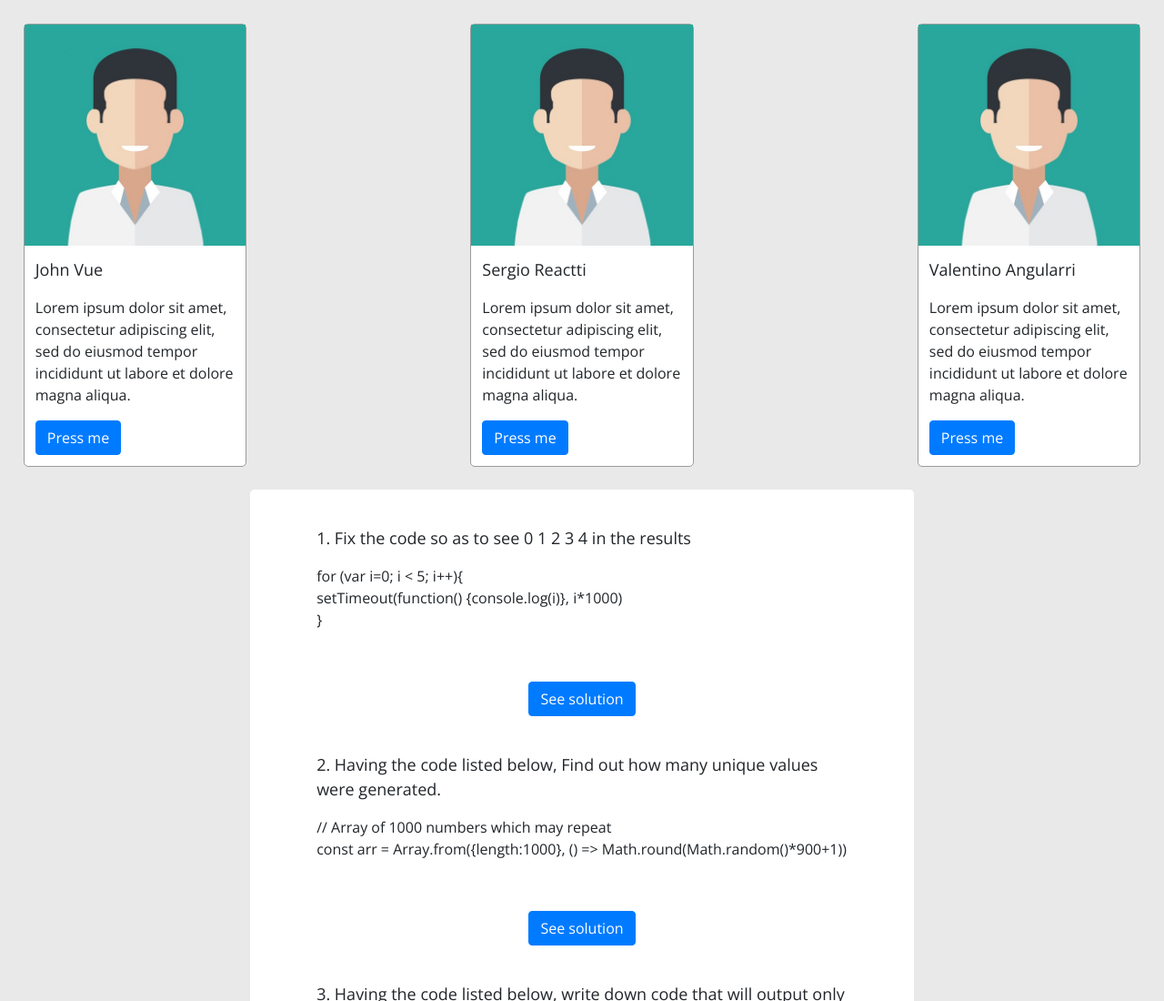
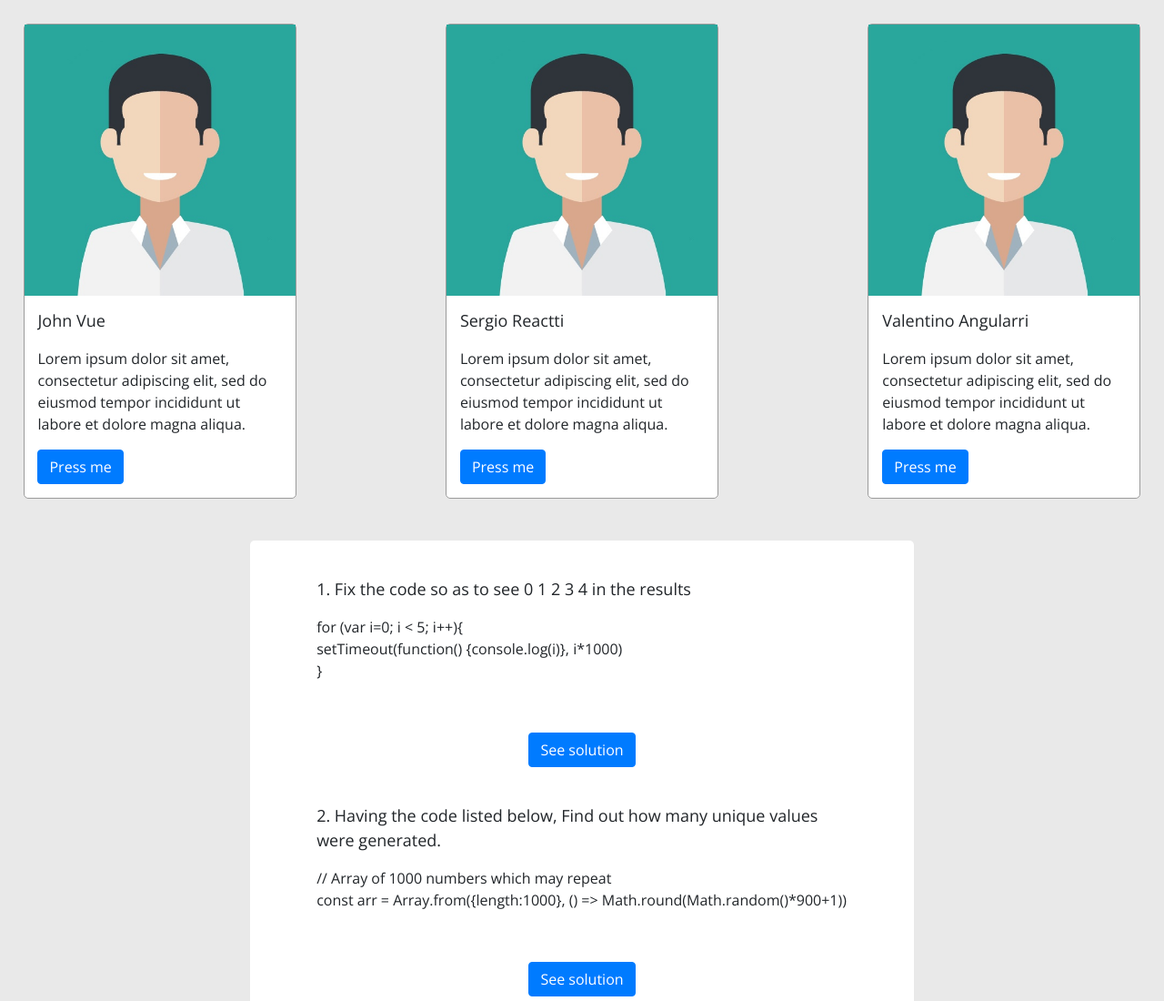
Before and after one commit to ornovetsky/fusionWorks, a plain HTML site: page index.html in a window 1280 px wide. Shown: the top 1100 px of the page at 91% size. Drawn offline with nearby package versions, Linux system fonts and the light colour scheme.

Commit message:
added new functionality

```diff
--- a/style.css
+++ b/style.css
@@ -15,19 +15,27 @@ body {
   /* justify-items:center;  */
   flex-direction: row;
   justify-content: space-between;
+  flex-wrap: wrap;
 }
 
 .container-person {
-  width: 20%;
+  width: 300px;
   background-color:#fff;
   text-align:start;
   border: 1px solid;
   border-color: #9b9b9b;
   border-radius: 5px;
+  margin-bottom: 20px;
 }
 
 .container-contents {
   margin: 5% 5%;
+  overflow: hidden;
+  text-overflow: ellipsis;
+
+}
+.container-contents a{
+  text-overflow: clip;
 
 }
 
```
